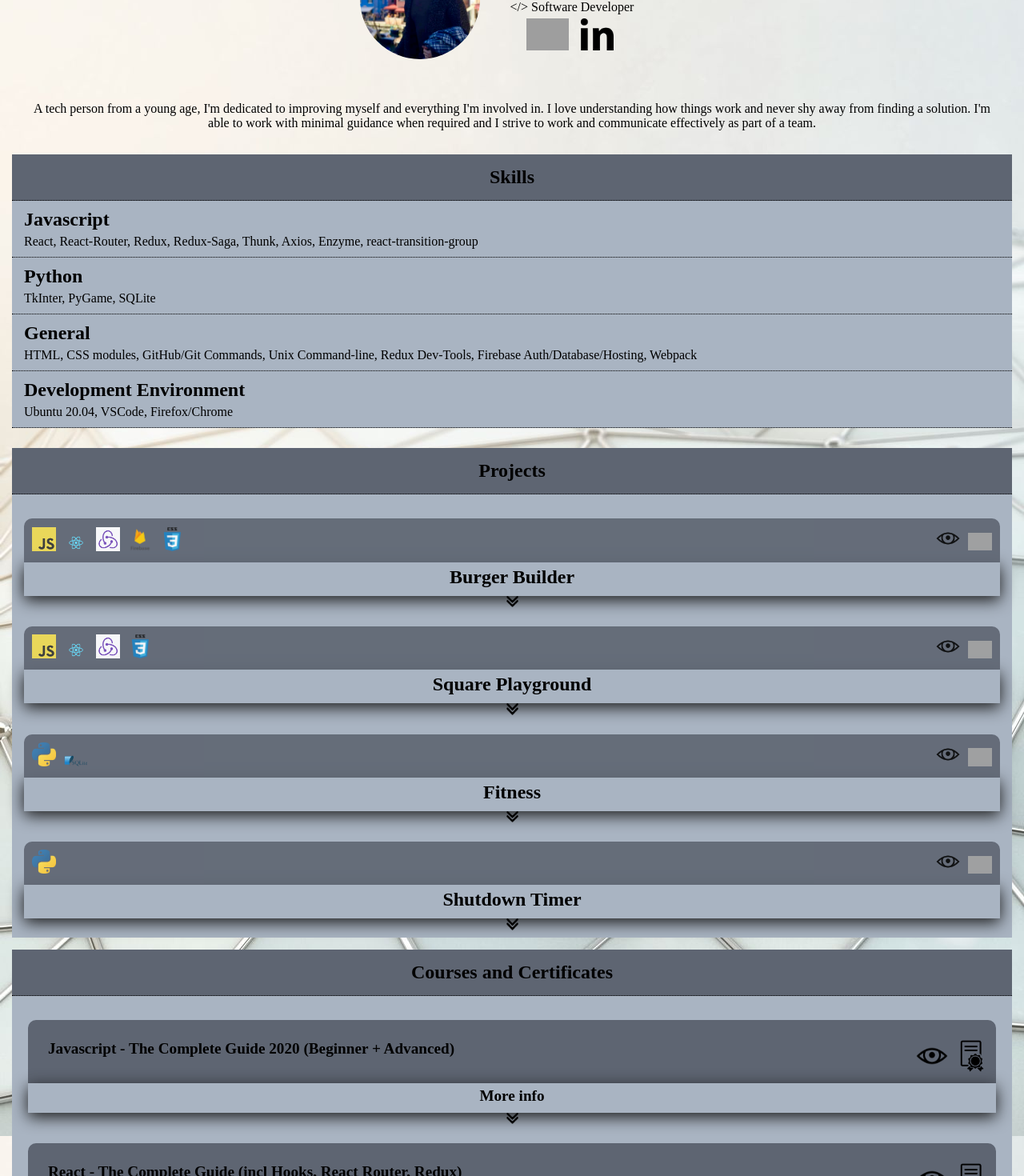
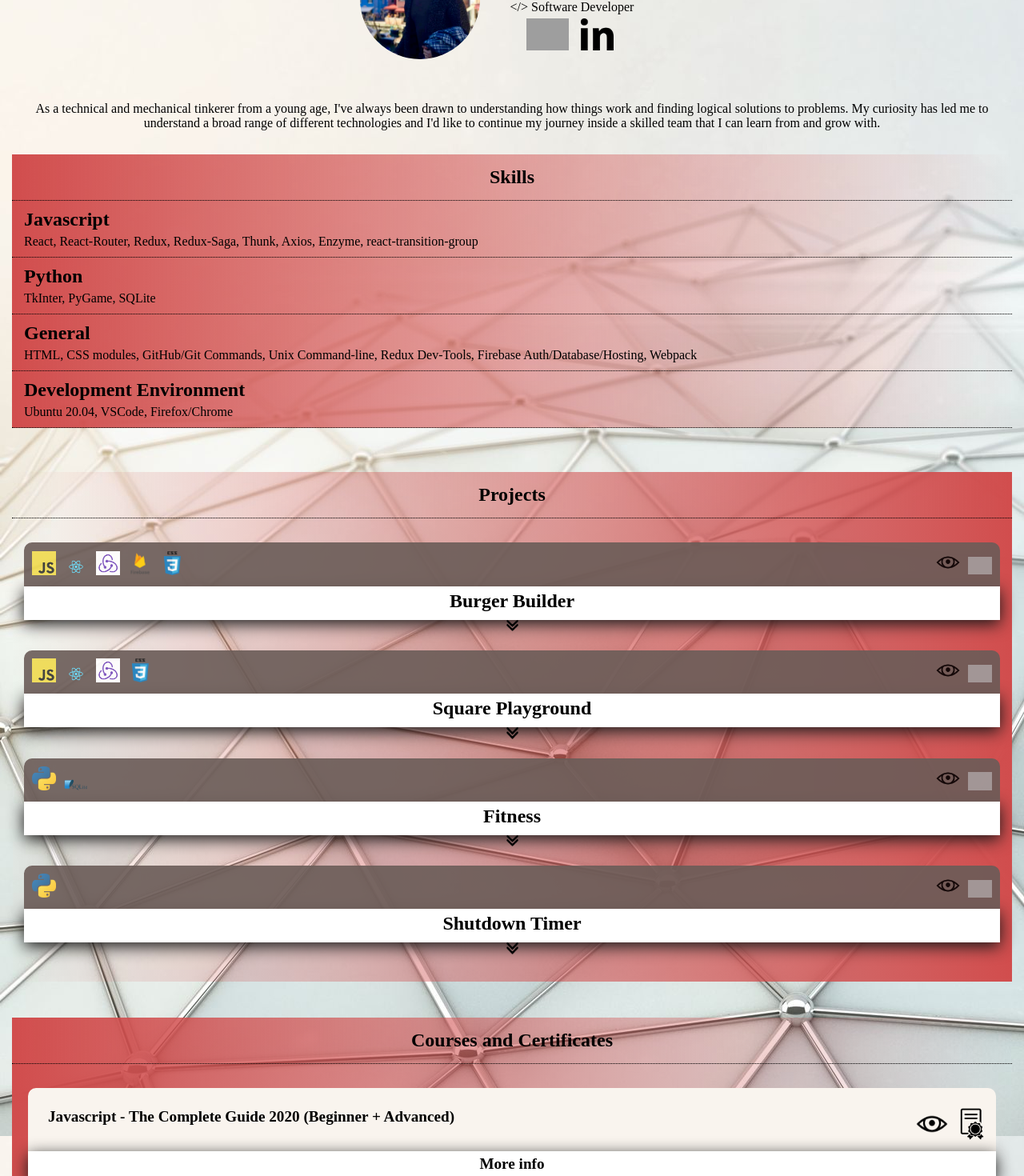
Before and after one commit to Kwarn/portfolio, a React (Create React App) app: page / in a window 1280 px wide. Shown: the part 180-1650 px from the top of the page at 80% size. Built offline with nearby package versions, Linux system fonts and the light colour scheme; grey boxes are pictures that could not be loaded.

Commit message:
major styling update

```diff
--- a/src/components/Project/Project.module.css
+++ b/src/components/Project/Project.module.css
@@ -3,7 +3,7 @@
   height: auto;
   margin: 20px 15px 0px 15px;
   opacity: 90%;
-  background-color: #5E6572;
+  background-color: #6b5c58;
   display: flex;
   justify-content: space-between;
 }
--- a/src/components/Skills/Skills.module.css
+++ b/src/components/Skills/Skills.module.css
@@ -1,22 +1,24 @@
 .Skills {
-  padding-top: 10px;
+  padding: 10px 0px 30px 0px;
 }
 
 .SectionTitle {
   border-bottom: 1px dotted black;
   margin: 0px 15px 0px 15px;
-  background-color: #5e6572;
+  background-color: #6b6361;
   padding: 15px 0px 15px 0px;
   text-align: center;
   font-size: x-large;
   color: black;
+  background: linear-gradient(to right, rgb(209, 77, 77), transparent 100%);
 }
 
 .TechLists {
-  background-color: #a9b4c2;
+  background-color: #b1afae;
   border-bottom: 1px dotted black;
   height: auto;
   margin: 0px 15px 15px 15px;
+  background: linear-gradient(to right, rgb(209, 77, 77), transparent 100%);
 }
 
 .TechLists p {
--- a/src/containers/Contact/Contact.module.css
+++ b/src/containers/Contact/Contact.module.css
@@ -5,7 +5,7 @@
 .SectionTitle {
   border-bottom: 1px dotted black;
   margin: 0px 15px 0px 15px;
-  background-color: #5e6572;
+  background-color: #6b6361;
   padding: 10px 0px 5px 0px;
   text-align: center;
   font-size: larger;
@@ -14,7 +14,7 @@
 
 .ContactForm {
   opacity: 90%;
-  background-color: #a9b4c2;
+  background-color: #b1afae;
   height: auto;
   margin: 0px 15px 15px 15px;
   opacity: 90%;
--- a/src/containers/Courses/Course/Course.module.css
+++ b/src/containers/Courses/Course/Course.module.css
@@ -3,7 +3,7 @@
   height: auto;
   margin: 20px 15px 0px 15px;
   padding: 10px;
-  background-color: #5e6572;
+  background-color: #f9f4ee;
   display: flex;
   justify-content: space-between;
 }
--- a/src/containers/Courses/Courses.module.css
+++ b/src/containers/Courses/Courses.module.css
@@ -1,13 +1,14 @@
 .CoursesWrapper {
-  background-color: #A9B4C2;;
+  background-color: #b1afae;
   margin: 0px 15px 20px 15px;
-  padding: 10px 5px 10px 5px;
+  padding: 10px 5px 15px 5px;
+  background: linear-gradient(to right, rgb(209, 77, 77), transparent 100%);
 }
 
 .SectionTitle {
+  background: linear-gradient(to right, rgb(209, 77, 77), transparent 100%);
   border-bottom: 1px dotted black;
   margin: 0px 15px 0px 15px;
-  background-color: #5e6572;
   padding: 15px 0px 15px 0px;
   text-align: center;
   font-size: x-large;
--- a/src/containers/Draw/Draw.module.css
+++ b/src/containers/Draw/Draw.module.css
@@ -6,9 +6,10 @@
 }
 
 .CloseDrawWrapper {
+  padding-top: 5px;
   position: relative;
   cursor: pointer;
-  margin: -20px 0 20px 0;
+  margin: -25px 0 20px 0;
   text-align: center;
 }
 
@@ -16,7 +17,7 @@
   box-shadow: 0px 5px 20px rgb(24, 24, 24);
   height: auto;
   margin: 0px 15px 0px 15px;
-  background-color: #a9b4c2;
+  background-color: #ffffff;
 }
 
 .HighlightDrawToggle {
@@ -36,6 +37,7 @@
 }
 
 .CloseDrawIcon {
+  padding-top: 5px;
   z-index: 90;
   position: relative;
   width: 15px;
--- a/src/containers/Draw/DrawContent/DrawContent.module.css
+++ b/src/containers/Draw/DrawContent/DrawContent.module.css
@@ -1,7 +1,7 @@
 .DrawContent {
   opacity: 90%;
   border-radius: 0px 0px 10px 10px;
-  background-color: #A9B4C2;
+  background-color: #f9f4ee;
   border: 1px 0px 0px 1px solid rgb(0, 0, 0);
   box-shadow: 0 5px 10px rgb(0, 0, 0);
   margin: 0px 15px 20px 15px;
@@ -11,7 +11,7 @@
 }
 
 .OnMouseOverDraw {
-  background-color: #EEF1EF;
+  background-color: #eef1ef;
 }
 
 .MouseOverCert:hover {
--- a/src/containers/Home/Home.js
+++ b/src/containers/Home/Home.js
@@ -35,11 +35,11 @@ const Home = props => {
           </div>
         </div>
         <p className={classes.AboutMe}>
-          A tech person from a young age, I'm dedicated to improving myself and
-          everything I'm involved in. I love understanding how things work and
-          never shy away from finding a solution. I'm able to work with minimal
-          guidance when required and I strive to work and communicate
-          effectively as part of a team.
+          As a technical and mechanical tinkerer from a young age, I've always
+          been drawn to understanding how things work and finding logical solutions
+          to problems. My curiosity has led me to understand a broad range of
+          different technologies and I'd like to continue my journey inside a
+          skilled team that I can learn from and grow with.
         </p>
       </div>
       <Skills />
--- a/src/containers/Projects/Projects.module.css
+++ b/src/containers/Projects/Projects.module.css
@@ -1,17 +1,18 @@
 .Projects {
-  padding-top: 10px;
+  padding: 10px 0px 25px 0px;
 }
 
 .ProjectsContainer {
-  background-color: #a9b4c2;
+  background-color: #b1afae;
+  background: linear-gradient(to left, rgb(209, 77, 77), transparent 100%);
   margin: 0px 15px 20px 15px;
-  padding-top: 10px;
+  padding: 10px 0px 30px 0px;
 }
 
 .SectionTitle {
+  background: linear-gradient(to left, rgb(209, 77, 77), transparent 100%);
   border-bottom: 1px dotted black;
   margin: 0px 15px 0px 15px;
-  background-color: #5e6572;
   padding: 15px 0px 15px 0px;
   text-align: center;
   font-size: x-large;
```
